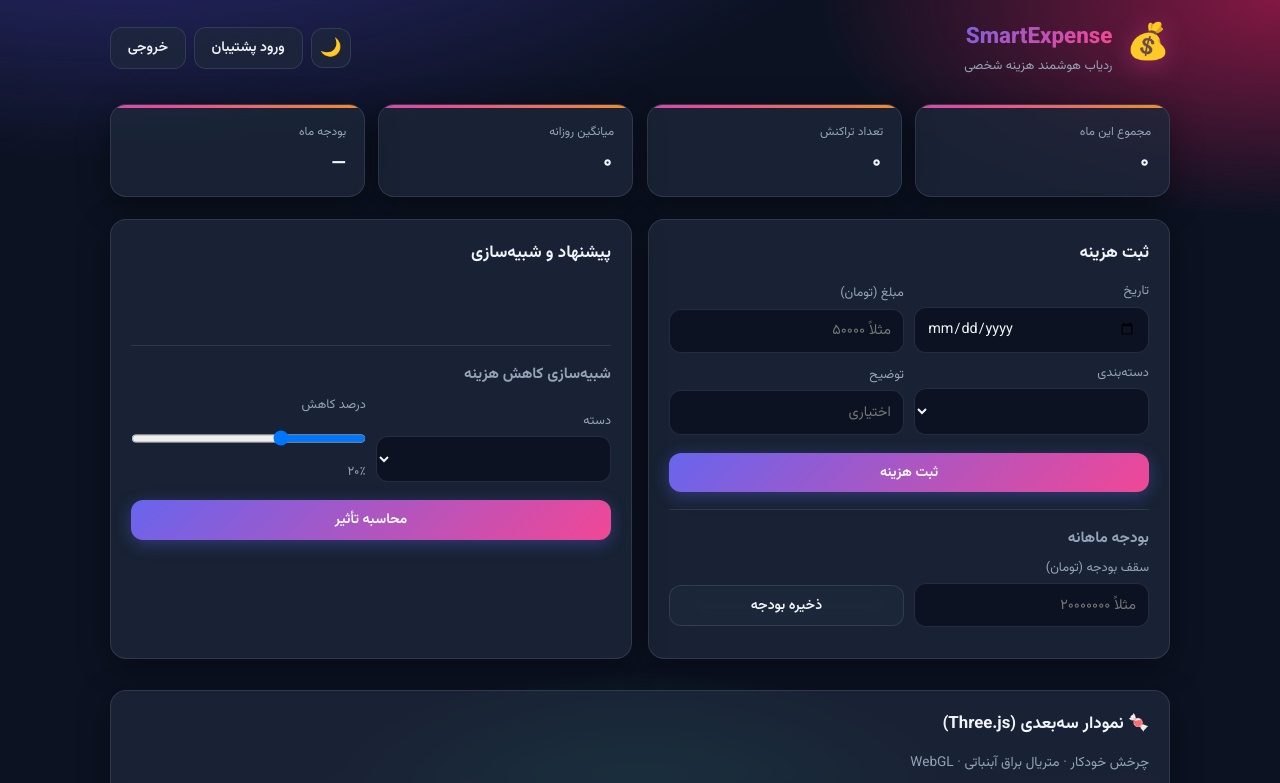
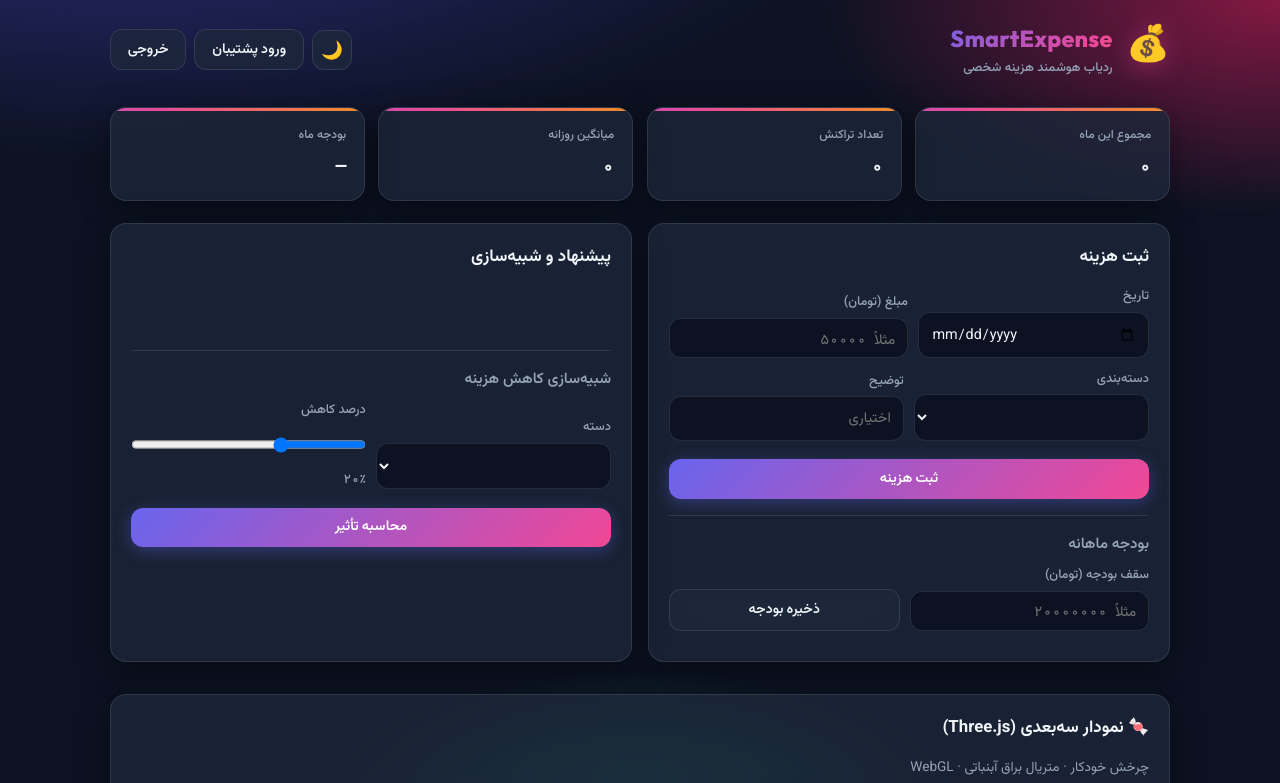
Before and after one commit to Beig-Rules/SmartExpense, a plain HTML site: page index.html in a window 1280 px wide. Shown: the top 783 px of the page. Drawn offline with nearby package versions, Linux system fonts and the light colour scheme; a script that the page names is missing.

Commit message:
Apply Vazirmatn + Outfit + JetBrains Mono number typography

```diff
--- a/css/styles.css
+++ b/css/styles.css
@@ -17,7 +17,10 @@
   --radius: 16px;
   --shadow: 0 8px 32px rgba(0, 0, 0, 0.4);
   --glass: blur(16px);
-  font-family: "Vazirmatn", "Tahoma", system-ui, sans-serif;
+  --font-fa: "Vazirmatn", "Tahoma", system-ui, sans-serif;
+  --font-en: "Outfit", "Vazirmatn", system-ui, sans-serif;
+  --font-num: "JetBrains Mono", "Vazirmatn", ui-monospace, monospace;
+  font-family: var(--font-fa);
 }
 
 [data-theme="light"] {
@@ -44,8 +47,31 @@ body {
   background-attachment: fixed;
   color: var(--text);
   min-height: 100vh;
-  line-height: 1.6;
+  line-height: 1.65;
+  font-family: var(--font-fa);
   transition: background 0.4s ease, color 0.3s ease;
+  -webkit-font-smoothing: antialiased;
+}
+
+/* English brand + mixed UI: Outfit stacks with Vazirmatn for Arabic script */
+.brand h1,
+.btn,
+.dropdown button,
+.footer a {
+  font-family: var(--font-en);
+  letter-spacing: 0.01em;
+}
+
+.num,
+input[type="number"],
+.kpi strong,
+table td:nth-child(1),
+table td:nth-child(3),
+#sim-percent-val,
+#budget-text {
+  font-family: var(--font-num);
+  font-variant-numeric: tabular-nums;
+  letter-spacing: -0.02em;
 }
 
 .app {
@@ -92,7 +118,7 @@ body {
   filter: drop-shadow(0 4px 12px rgba(236, 72, 153, 0.4));
 }
 .brand h1 {
-  font-size: 1.4rem;
+  font-size: 1.45rem;
   font-weight: 800;
   background: var(--primary-grad);
   background-size: 200% 200%;
@@ -101,7 +127,7 @@ body {
   color: transparent;
   animation: shimmer 6s ease infinite;
 }
-.brand p { font-size: 0.8rem; color: var(--muted); }
+.brand p { font-size: 0.8rem; color: var(--muted); font-weight: 500; }
 .header-actions {
   position: relative;
   display: flex;
@@ -117,7 +143,6 @@ body {
   font-size: 0.88rem;
   cursor: pointer;
   transition: transform 0.15s ease, box-shadow 0.2s ease, background 0.2s;
-  font-family: inherit;
   font-weight: 600;
 }
 .btn:active { transform: scale(0.97); }
@@ -150,13 +175,14 @@ body {
   padding: 0.25rem 0.5rem;
   cursor: pointer;
   font-size: 1rem;
+  font-family: var(--font-en);
 }
 .btn-link {
   background: none;
   border: none;
   color: var(--primary);
   cursor: pointer;
-  font-family: inherit;
+  font-family: var(--font-fa);
   font-size: 0.85rem;
   font-weight: 600;
 }
@@ -195,8 +221,8 @@ body {
   color: var(--text);
   padding: 0.7rem 1rem;
   cursor: pointer;
-  font-family: inherit;
   transition: background 0.15s;
+  font-weight: 500;
 }
 .dropdown button:hover { background: rgba(129, 140, 248, 0.15); }
 .hidden { display: none !important; }
@@ -236,8 +262,8 @@ body {
   background-size: 200% 100%;
   animation: shimmer 4s ease infinite;
 }
-.kpi-label { display: block; font-size: 0.75rem; color: var(--muted); margin-bottom: 0.35rem; }
-.kpi strong { font-size: 1.2rem; font-variant-numeric: tabular-nums; font-weight: 800; }
+.kpi-label { display: block; font-size: 0.75rem; color: var(--muted); margin-bottom: 0.35rem; font-weight: 500; }
+.kpi strong { font-size: 1.15rem; font-weight: 700; }
 
 .grid-2 {
   display: grid;
@@ -261,8 +287,8 @@ body {
   transition: border-color 0.2s;
 }
 .card:hover { border-color: rgba(129, 140, 248, 0.35); }
-.card h2 { font-size: 1.05rem; margin-bottom: 0.9rem; font-weight: 700; }
-.card h3 { font-size: 0.95rem; margin: 0.75rem 0 0.5rem; color: var(--muted); }
+.card h2 { font-size: 1.05rem; margin-bottom: 0.9rem; font-weight: 700; font-family: var(--font-fa); }
+.card h3 { font-size: 0.95rem; margin: 0.75rem 0 0.5rem; color: var(--muted); font-weight: 600; }
 hr { border: none; border-top: 1px solid var(--border); margin: 1rem 0; }
 
 .form-row {
@@ -281,6 +307,7 @@ label {
   gap: 0.3rem;
   font-size: 0.8rem;
   color: var(--muted);
+  font-weight: 500;
 }
 input, select {
   background: var(--bg);
@@ -289,7 +316,7 @@ input, select {
   padding: 0.6rem 0.75rem;
   color: var(--text);
   font-size: 0.9rem;
-  font-family: inherit;
+  font-family: var(--font-fa);
   transition: border-color 0.2s, box-shadow 0.2s;
 }
 input:focus, select:focus {
@@ -373,8 +400,6 @@ input:focus, select:focus {
   padding: 2rem 0.5rem;
   font-size: 0.85rem;
 }
-
-/* Three.js hosts */
 .chart-box-3d { min-height: 280px; }
 .three-host {
   width: 100%;
@@ -408,7 +433,6 @@ th, td {
   border-bottom: 1px solid var(--border);
 }
 th { color: var(--muted); font-weight: 600; font-size: 0.78rem; }
-td { font-variant-numeric: tabular-nums; }
 tbody tr:hover { background: rgba(129, 140, 248, 0.08); }
 .row-actions { white-space: nowrap; }
 .empty { text-align: center; color: var(--muted); padding: 1.5rem; }
```
